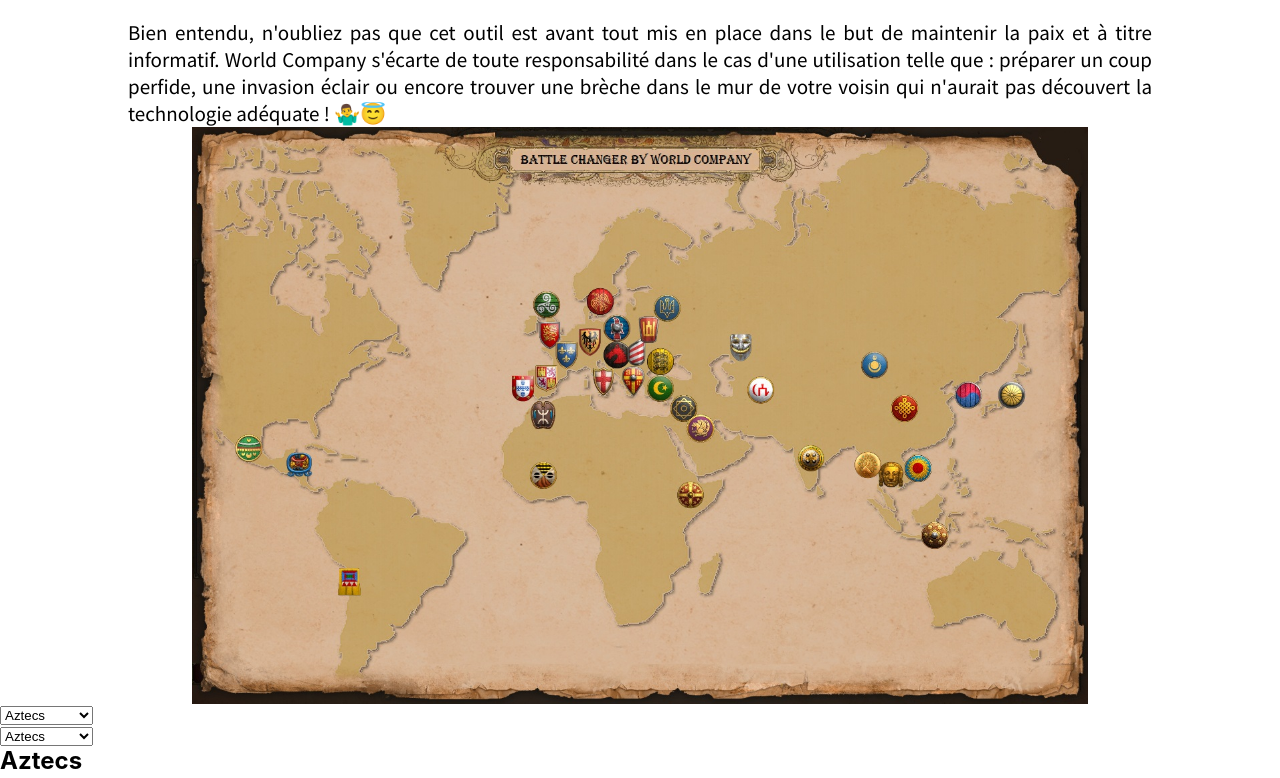
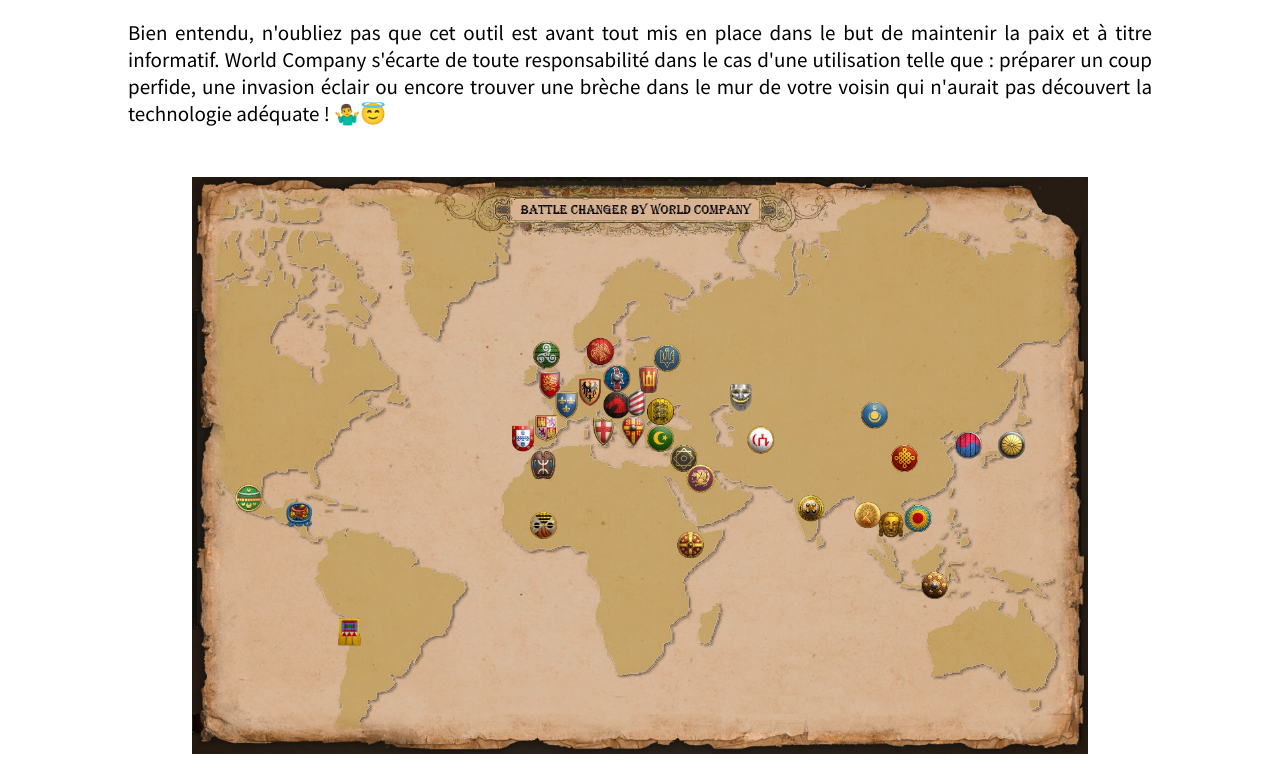
Before and after one commit to MaximeKirch/Worldcompany, a React (Create React App) app: page / in a window 1280 px wide. Shown: the part 644-1422 px from the top of the page. Built offline with nearby package versions, Linux system fonts and the light colour scheme; no server answers; a web font is replaced by a local one.

Commit message:
Update App.css

```diff
--- a/src/App.css
+++ b/src/App.css
@@ -310,6 +310,9 @@
     display: flex;
     justify-content: center;
     align-items: flex-start;
+    margin-top: 50px;
+    margin-bottom: 50px;
+
   }
 
   #hero {
```
